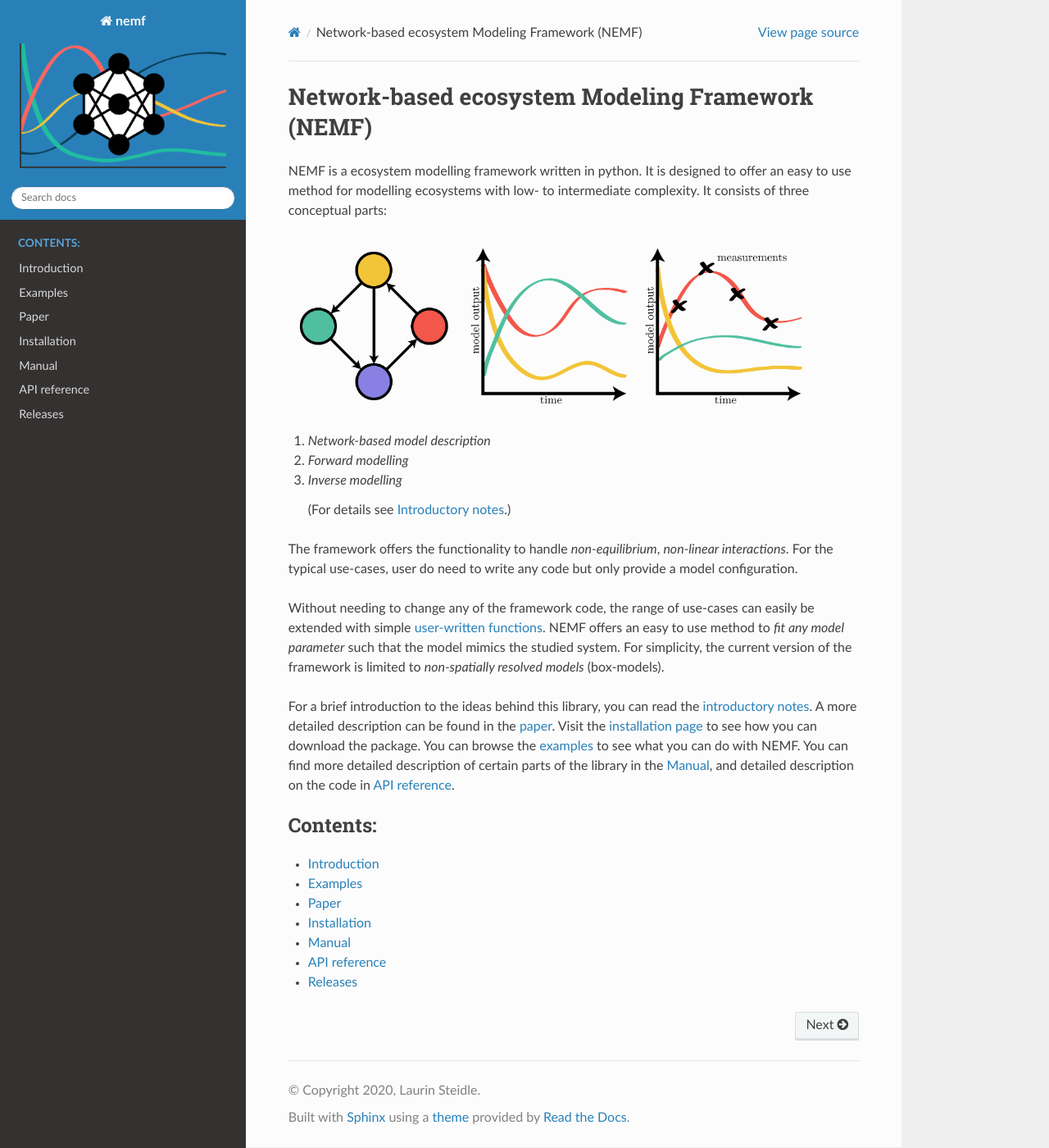
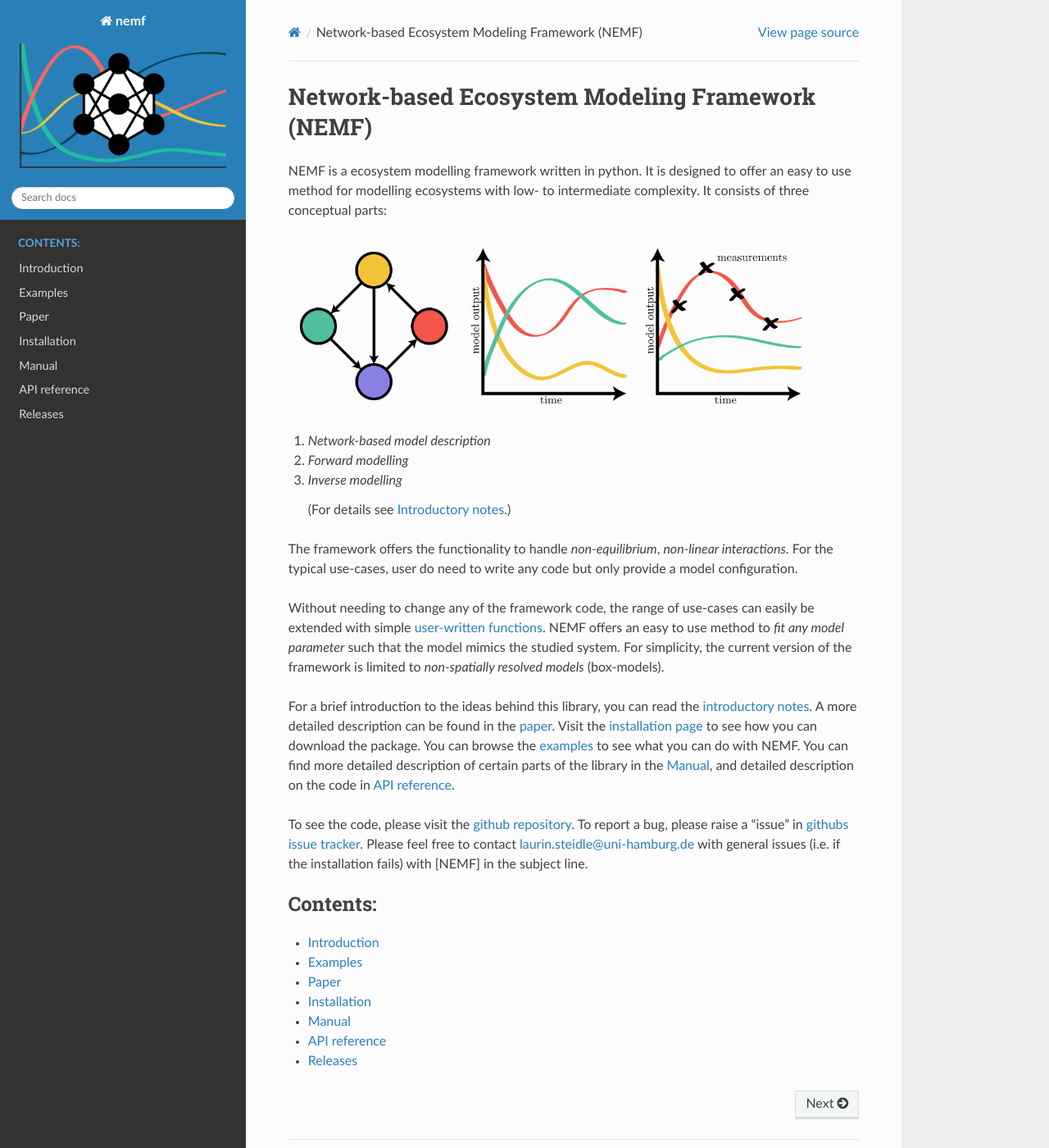
Before and after one commit to 465b/nemf, a Sphinx documentation site: the page built from doc/index.rst, in a window 1280 px wide and 1400 px high. Shown: the whole window at 82% size. Built offline with Sphinx 7.4.7 and the Read the Docs theme 2.0.0, drawn with Linux system fonts in a browser that asks for light colours.

Commit message:
doc: added github reference

```diff
--- a/doc/index.rst
+++ b/doc/index.rst
@@ -3,7 +3,7 @@
    You can adapt this file completely to your liking, but it should at least
    contain the root `toctree` directive.
 
-Network-based ecosystem Modeling Framework (NEMF)
+Network-based Ecosystem Modeling Framework (NEMF)
 =================================================
 
 NEMF is a ecosystem modelling framework written in python.
@@ -53,6 +53,15 @@ You can find more detailed description of certain parts of the library in the
 and detailed description on the code in :doc:`API reference <api>`.
 
 
+To see the code, please visit the `github repository
+<https://github.com/465b/nemf>`_.
+To report a bug, please raise a "issue" in `githubs issue tracker
+<https://github.com/465b/nemf/issues>`_.
+Please feel free to contact laurin.steidle@uni-hamburg.de with general
+issues (i.e. if the installation fails) with [NEMF] in the subject
+line.
+
+
 .. toctree::
    :maxdepth: 1
    :caption: Contents:
```
